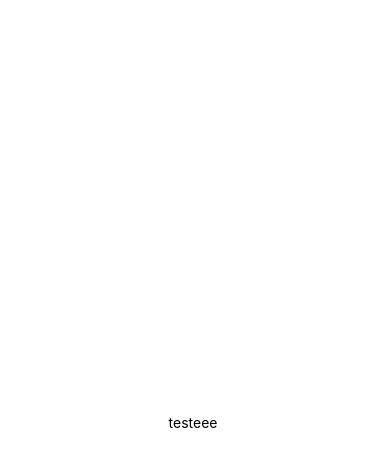
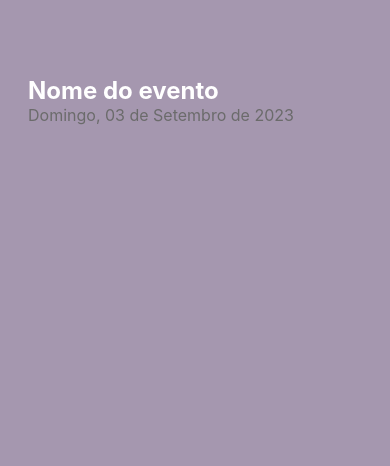
Before and after one commit to annalare/react-native-studies, a React Native app: screen / in a window 390 px wide. Shown: the top 466 px of the page. Built offline with nearby package versions, Linux system fonts and the light colour scheme.

Commit message:
feat: app and style

```diff
--- a/App.tsx
+++ b/App.tsx
@@ -1,20 +1,31 @@
-import { StatusBar } from "expo-status-bar";
-import { StyleSheet, Text, View } from "react-native";
-
+import { Text, View } from "react-native";
 export default function App() {
   return (
-    <View style={styles.container}>
-      <Text>testeee </Text>
-      <StatusBar style="auto" />
+    <View
+      style={{
+        flex: 1,
+        backgroundColor: "#a597af",
+        padding: 28,
+      }}
+    >
+      <Text
+        style={{
+          color: "#ffffff",
+          fontSize: 24,
+          fontWeight: "bold",
+          marginTop: 48,
+        }}
+      >
+        Nome do evento
+      </Text>
+      <Text
+        style={{
+          color: "#6b6b6b",
+          fontSize: 16,
+        }}
+      >
+        Domingo, 03 de Setembro de 2023{" "}
+      </Text>
     </View>
   );
 }
-
-const styles = StyleSheet.create({
-  container: {
-    flex: 1,
-    backgroundColor: "#fff",
-    alignItems: "center",
-    justifyContent: "center",
-  },
-});
--- a/package.json
+++ b/package.json
@@ -19,6 +19,7 @@
   "devDependencies": {
     "@babel/core": "^7.20.0",
     "@types/react": "~18.2.14",
+    "@types/react-native": "^0.72.2",
     "typescript": "^5.1.3"
   },
   "private": true
```
Also changed, not shown: 1 other file (tests, documents, lock files or other folders).
